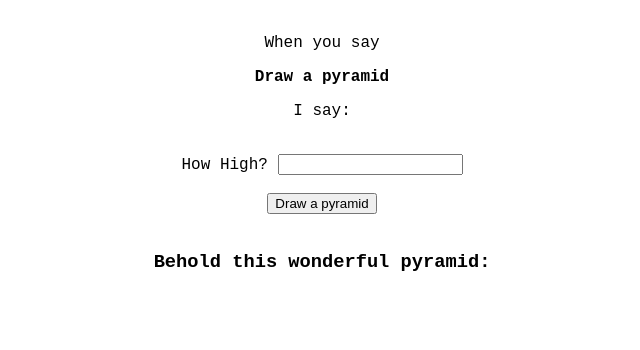
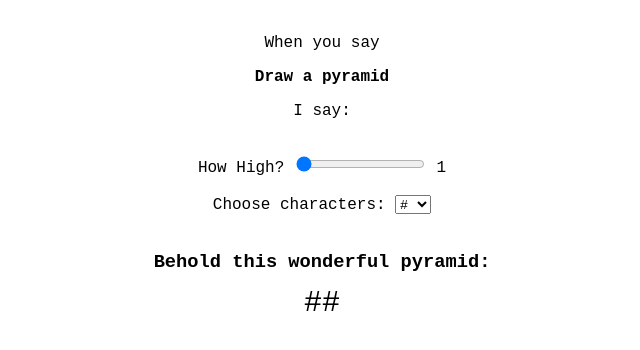
Before and after one commit to DLLevitt/Pyramid-Slide, a plain HTML site: page index.html in a window 1280 px wide. Shown: the part 80-430 px from the top of the page, without its empty margins (318-958 px from the left). Drawn offline with Linux system fonts and the light colour scheme.

Commit message:
Pyramid Slide Revamp

```diff
--- a/index.html
+++ b/index.html
@@ -3,7 +3,7 @@
 <head>
   <style>
     #pyramid {
-      line-hieght: 0;
+      line-height: 0;
       font-size: 30px;
     }
     body {
@@ -11,7 +11,6 @@
       text-align: center;
     }
   </style>
-
 </head>
 <body>
   <h1>Mario 3</h1>
@@ -20,10 +19,17 @@
   <p><strong>Draw a pyramid</strong></p>
   <p>I say:</p>
   <br>
-  <label>How High?</label>
-  <input type="text" id="height"/>
+  <label for="height">How High?</label>
+  <input type="range" id="height-slider" name="height" min="1" max="20" value="1">
+  <span id="slider-value">1</span>
   <br><br>
-  <button id="myButton" onclick="determineHeightAndThenDrawPyramid()">Draw a pyramid</button>
+  <label for="characters">Choose characters:</label>
+  <select id="characters" name="characters">
+    <option value="#">#</option>
+    <option value="$">$</option>
+    <option value="X">X</option>
+    <option value="@">@</option>
+  </select>
   <br><br>
   <h3>Behold this wonderful pyramid:</h3>
   <div id="pyramid"></div>
--- a/mario.js
+++ b/mario.js
@@ -1,74 +1,40 @@
+function determineHeightAndThenDrawPyramid() {
+  const slider = document.getElementById("height-slider");
+  const sliderValue = document.getElementById("slider-value");
+  const charSelect = document.getElementById("characters");
 
-// printPyramid(5);
+  // Set up slider event listener
+  slider.addEventListener("input", () => {
+    const height = parseInt(slider.value);
+    sliderValue.textContent = height;
+    printPyramid(height, charSelect.value);
+  });
 
+  // Set up character select event listener
+  charSelect.addEventListener("change", () => {
+    const height = parseInt(slider.value);
+    printPyramid(height, charSelect.value);
+  });
 
-function determineHeightAndThenDrawPyramid() {
-   // Retrieve the height value from the text box
-  const heightInput = document.getElementById("height");
-  const height = parseInt(heightInput.value);
-
-  // Call the printPyramid function with the retrieved height value and a current step of 1
-  printPyramid(height, 1);
+  // Draw initial pyramid
+  const height = parseInt(slider.value);
+  sliderValue.textContent = height;
+  printPyramid(height, charSelect.value);
 }
 
-function printPyramid(height, currentStep) {
-  height = document.getElementById("height").value;
-    // Convert the height string to a number
+function printPyramid(height, char) {
   const heightNum = Number(height);
-  // Retrieve the pyramid container element
   const pyramidDiv = document.getElementById("pyramid");
   pyramidDiv.innerHTML = "";
 
-
-  // Create a new row element for each step of the pyramid
-  for (let i = 2; i <= height; i++) {
-    // Create a new paragraph element to hold the row
+  for (let i = 1; i <= heightNum; i++) {
     const para = document.createElement("p");
-
-    // Add spaces and hashes to the row string based on the current step
-    const spaces = ".".repeat(height - i);
-    const hashes = "#".repeat(i);
-    const rowStr = spaces + hashes;
-
-    // Set the text content of the paragraph element to the row string
+    const spaces = ".".repeat(heightNum - i);
+    const blocks = char.repeat(i + 1);
+    const rowStr = spaces + blocks;
     para.textContent = rowStr;
-
-    // Add the paragraph element to the pyramid container
     pyramidDiv.appendChild(para);
   }
 }
 
-
-
-// function printPyramid(height, currentStep  = 2) {
-// function printPyramid(height, currentStep) {
-//   const pyramidDiv = document.getElementById("pyramid");
-  // height = determineHeightAndThenDrawPyramid();
-  // if (height === 0) {
-  //   return;
-  // }
-
-  // if (currentStep > height) {
-  //   return;
-  // }
-
-
-  // const spaces = ".".repeat(height - 1);
-  // let rowStr = spaces + "#".repeat(currentStep);
-  // console.log(rowStr);
-
-
-  // const pyramidDiv = document.getElementById("pyramid");
-  // pyramidDiv.innerHTML = document.getElementById("pyramid");
-
-  // const rowStr = printPyramid(5);
-  // let para = document.createElement("p");
-  // para.innerHTML = rowStr;
-  // para.appendChild(rowStr);
-
-  //last step
-  // pyramidDiv.appendChild(para);
-  // printPyramid(height - 1, currentStep + 1);
-
-
-// }
+determineHeightAndThenDrawPyramid();
```
